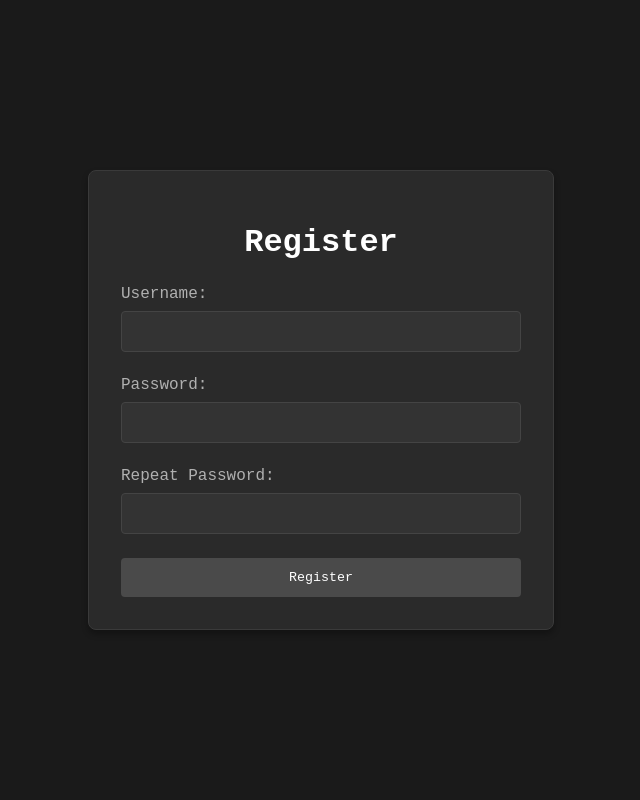
After one commit to rave1/minecraft-tool, a FastAPI app: template backend/templates/register.html in a window 1280 px wide. The commit adds this page. Shown: the whole page, without its empty margins (319-959 px from the left). Run offline with FastAPI, Linux system fonts and the light colour scheme; the template is opened without the code that fills it, so the values that code supplies are empty; some libraries are stand-ins or nearby versions.

Commit message:
dark styling, register template

```diff
--- a/backend/static/style.css
+++ b/backend/static/style.css
@@ -1,6 +1,7 @@
 body {
     font-family: 'Courier New', Courier, monospace;
-    background-color: #f0f0f0;
+    background-color: #1a1a1a;
+    color: #e0e0e0;
     display: flex;
     justify-content: center;
     align-items: center;
@@ -9,55 +10,100 @@ body {
 }
 
 .login-container {
-    background-color: white;
+    background-color: #2a2a2a;
     padding: 2rem;
-    border-radius: 4px;
-    box-shadow: 0 2px 4px rgba(0, 0, 0, 0.1);
+    border-radius: 8px;
+    box-shadow: 0 4px 6px rgba(0, 0, 0, 0.3);
     width: 100%;
     max-width: 400px;
+    border: 1px solid #3a3a3a;
 }
 
 .form-group {
-    margin-bottom: 1rem;
+    margin-bottom: 1.5rem;
 }
 
 label {
     display: block;
     margin-bottom: 0.5rem;
+    color: #b0b0b0;
 }
 
 input {
     font-family: 'Courier New', Courier, monospace;
     width: 100%;
-    padding: 0.5rem;
-    border: 1px solid #ccc;
-    border-radius: 2px;
+    padding: 0.75rem;
+    background-color: #333;
+    border: 1px solid #444;
+    border-radius: 4px;
     box-sizing: border-box;
+    color: #e0e0e0;
+    transition: border-color 0.3s, box-shadow 0.3s;
+}
+
+input:focus {
+    outline: none;
+    border-color: #666;
+    box-shadow: 0 0 0 2px rgba(100, 100, 100, 0.3);
 }
 
 button {
     font-family: 'Courier New', Courier, monospace;
     width: 100%;
     padding: 0.75rem;
-    background-color: #333;
-    color: white;
+    background-color: #4a4a4a;
+    color: #ffffff;
     border: none;
-    border-radius: 2px;
+    border-radius: 4px;
     cursor: pointer;
+    transition: background-color 0.3s;
 }
 
 button:hover {
-    background-color: #444;
+    background-color: #5a5a5a;
+}
+
+button:active {
+    background-color: #3a3a3a;
 }
 
 .alert {
     padding: 0.75rem;
     margin-bottom: 1rem;
-    border-radius: 2px;
+    border-radius: 4px;
 }
 
 .alert-error {
-    background-color: #fee;
-    color: #c00;
-    border: 1px solid #fcc;
+    background-color: #442222;
+    color: #ff9999;
+    border: 1px solid #662222;
 }
+
+h1 {
+    color: #ffffff;
+    margin-bottom: 1.5rem;
+    text-align: center;
+}
+
+a {
+    color: #8ab4f8;
+    text-decoration: none;
+    transition: color 0.3s;
+}
+
+a:hover {
+    color: #acd0ff;
+    text-decoration: underline;
+}
+
+::placeholder {
+    color: #666;
+}
+
+input:-webkit-autofill,
+input:-webkit-autofill:hover,
+input:-webkit-autofill:focus {
+    -webkit-text-fill-color: #e0e0e0;
+    -webkit-box-shadow: 0 0 0px 1000px #333 inset;
+    transition: background-color 5000s ease-in-out 0s;
+}
--- /dev/null
+++ b/backend/templates/register.html
@@ -0,0 +1,39 @@
+<!DOCTYPE html>
+<html lang="en">
+<head>
+    <meta charset="UTF-8">
+    <meta name="viewport" content="width=device-width, initial-scale=1.0">
+    <title>Register</title>
+    <link href="{{ url_for('static', path='style.css') }}" rel="stylesheet" />
+</head>
+<body>
+    <div class="login-container">
+        <h1>Register</h1>
+
+        {% if error %}
+        <div class="alert alert-error">
+            {{ error }}
+        </div>
+        {% endif %}
+
+        <form method="POST" action="{{ url_for('register') }}">
+            <div class="form-group">
+                <label for="username">Username:</label>
+                <input type="text" id="username" name="username" required>
+            </div>
+
+            <div class="form-group">
+                <label for="password">Password:</label>
+                <input type="password" id="password" name="password" required>
+            </div>
+
+            <div class="form-group">
+                <label for="password">Repeat Password:</label>
+                <input type="password1" id="password1" name="password1" required>
+            </div>
+
+            <button type="submit">Register</button>
+        </form>
+    </div>
+</body>
+</html>
```
Also changed, not shown: backend/routes/html_views/views.py (+10 -1 lines).
